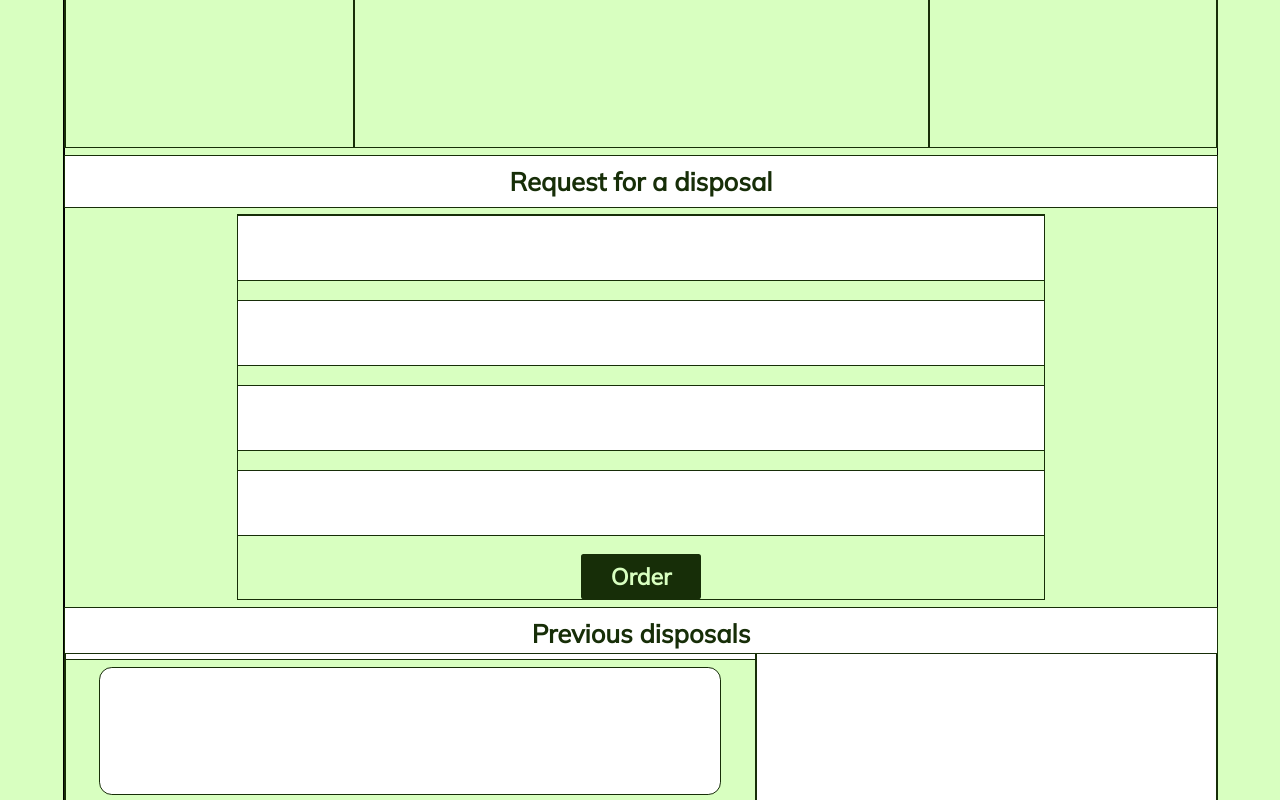
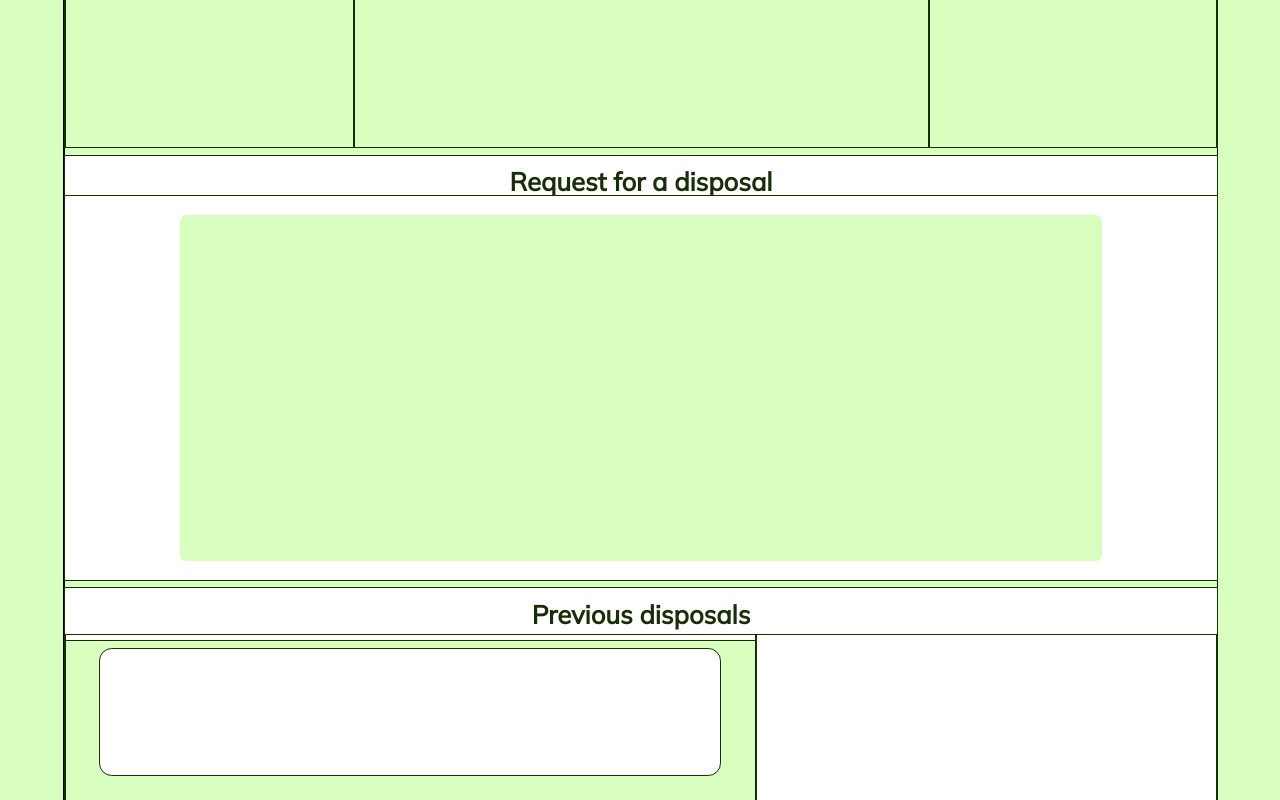
Before and after one commit to MokuaEnock/greenly, a React (Create React App) app: page /disposer in a window 1280 px wide. Shown: the part 360-1160 px from the top of the page. Built offline with nearby package versions, Linux system fonts and the light colour scheme.

Commit message:
create basic styling for form section

```diff
--- a/src/pages/disposer/DisposerHome.js
+++ b/src/pages/disposer/DisposerHome.js
@@ -13,13 +13,9 @@ export default function DisposerHome() {
 
       <div id="disposer-home-title">Request for a disposal</div>
 
-      <form id="disposer-form">
-        <span></span>
-        <span></span>
-        <span></span>
-        <span></span>
-        <button type="submit">Order</button>
-      </form>
+      <section id="disposer-form">
+        <form></form>
+      </section>
 
       <div id="disposer-home-title">Previous disposals</div>
 
--- a/src/pages/disposer/disposer.css
+++ b/src/pages/disposer/disposer.css
@@ -103,37 +103,28 @@ bright : #5EDB12 */
     justify-content: space-between;
 }
 
-
+/* disposer form========================================================== */
 #disposer-form {
-    width: 70%;
+    width: 100%;
     height: 30vw;
     display: flex;
+    background-color: #ffffff;
     flex-direction: column;
     align-items: center;
-    justify-content: space-between;
+    margin-top: -1vw;
+    justify-content: center;
 }
 
-#disposer-form>span {
-    border: thin solid #172e08;
-    width: 100%;
-    min-height: 5vw;
-    background-color: white;
+#disposer-form>form{
+    background-color: #d8ffc0;
+    border-radius: .5vw;
+    width: 80%;
+    height: 90%;
+    display: flex;
 }
 
-#disposer-form button {
-    width: 15%;
-    height: 3.5vw;
-    display: flex;
-    flex-direction: column;
-    align-items: center;
-    justify-content: center;
-    border: thin solid transparent;
-    background-color: #172e08;
-    color: #d8ffc0;
-    font-weight: bold;
-    font-size: 1.8vw;
-    border-radius: .2vw;
-}
+
+/* disposer previous =========================================================== */
 
 #disposer-previous {
     width: 100%;
```
